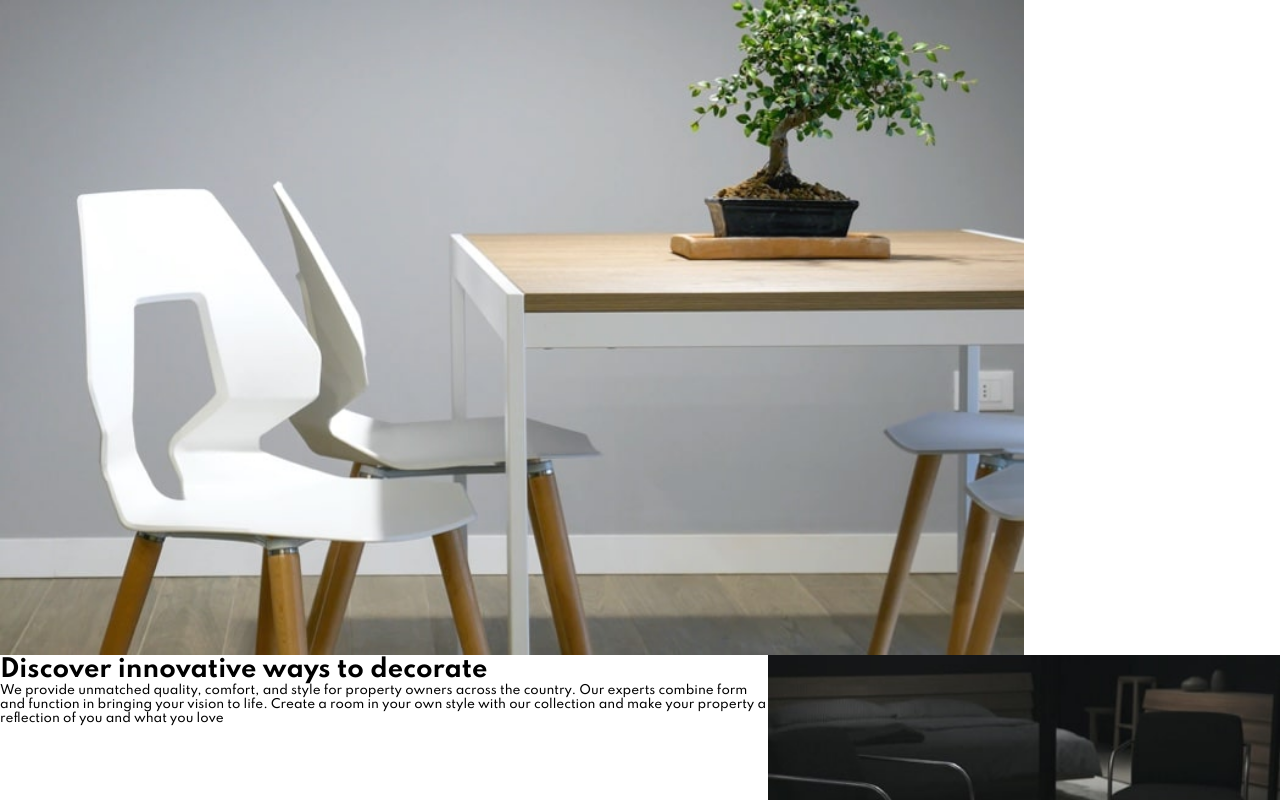
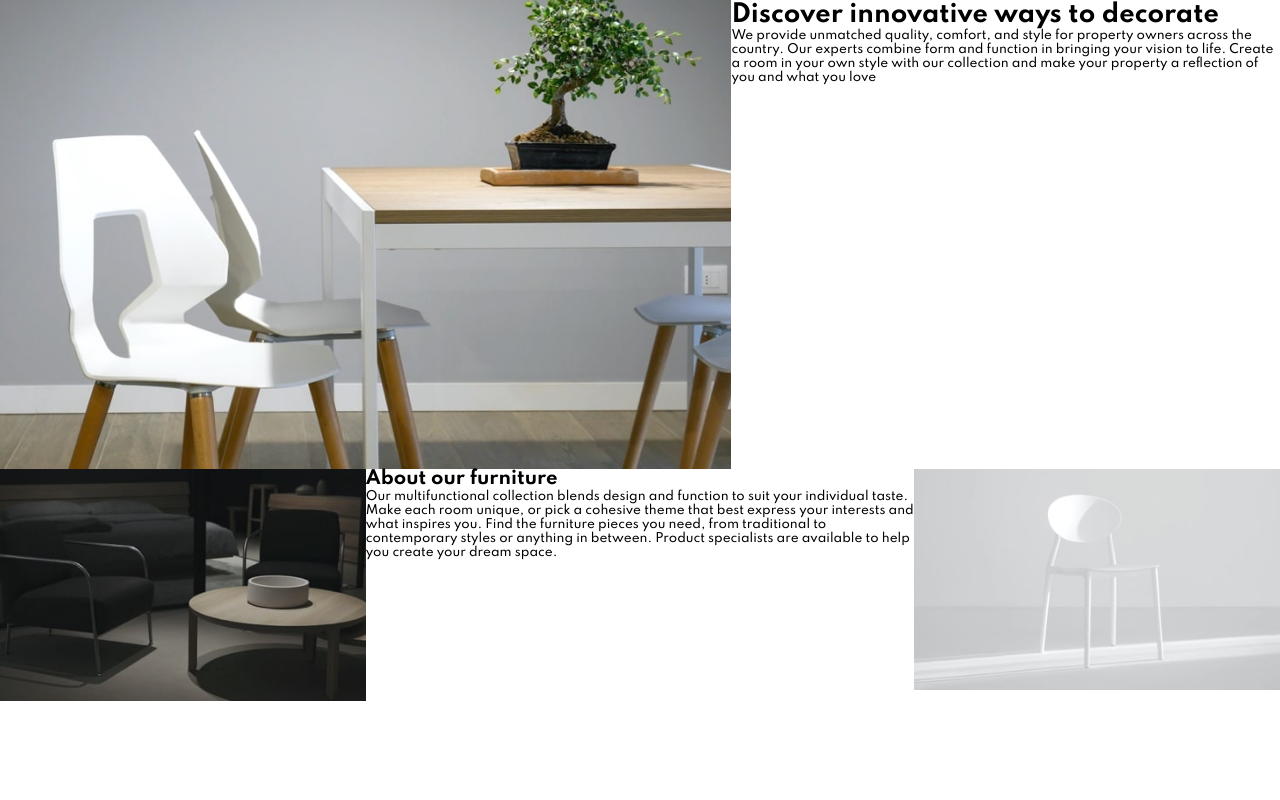
Before and after one commit to NightClover-code/room-homepage-ecommerce, a React (Create React App) app: page / in a window 1280 px wide. Shown: the top 800 px of the page. Built offline with nearby package versions, Linux system fonts and the light colour scheme.

Commit message:
resized the ui

```diff
--- a/src/components/StyledElements/BottomGridElements.jsx
+++ b/src/components/StyledElements/BottomGridElements.jsx
@@ -1,14 +1,14 @@
 import styled from 'styled-components';
 
 export const AboutDark = styled.div`
-  grid-column: span 2;
+  grid-area: about_dark;
 `;
 export const AboutLight = styled.div`
-  grid-column: span 2;
+  grid-area: about_light;
 `;
 export const AboutContent = styled.div`
   width: 100%;
-  grid-column: span 3;
+  grid-area: about_content;
 `;
 export const TitleBottom = styled.h2``;
 export const DescriptionBottom = styled.div``;
--- a/src/components/StyledElements/MainGridElements.jsx
+++ b/src/components/StyledElements/MainGridElements.jsx
@@ -1,9 +1,13 @@
 import styled from 'styled-components';
 
 export const GridContainer = styled.div`
-  width: 100%;
-  min-height: 100vh;
   display: grid;
-  grid-template-columns: repeat(auto-fill, minmax(250px, 1fr));
-  /* grid-template-rows: 500px; */
+  grid-template-columns: repeat(7, 1fr);
+  grid-template-rows: repeat(4, 1fr);
+  justify-content: center;
+  grid-template-areas:
+    'hero hero hero hero content content content'
+    'hero hero hero hero content content content'
+    'about_dark about_dark about_content about_content about_content about_light about_light'
+    'about_dark about_dark about_content about_content about_content about_light about_light';
 `;
--- a/src/components/StyledElements/TopGridElements.jsx
+++ b/src/components/StyledElements/TopGridElements.jsx
@@ -1,15 +1,16 @@
 import styled from 'styled-components';
 
 export const HeroSection = styled.div`
-  grid-column: span 4;
+  grid-area: hero;
 `;
 export const TextContentContainer = styled.div`
-  grid-column: span 3;
+  grid-area: content;
 `;
 export const TextContent = styled.div``;
 export const TitleTop = styled.h1``;
 export const DescriptionTop = styled.div``;
 export const Image = styled.img`
+  width: 100%;
   height: 100%;
-  width: 100%;
+  object-fit: cover;
 `;
--- a/src/css/app.css
+++ b/src/css/app.css
@@ -7,8 +7,7 @@
 }
 
 .app__container {
-  width: 100%;
-  min-height: 100vh;
+  height: 100vh;
   overflow: hidden;
   margin: auto;
   font-size: 12px;
@@ -18,6 +17,6 @@
 .app__container .wrapper {
   width: 100%;
   min-width: 280px;
-  max-width: 2000px;
+  margin: auto;
 }
 /*# sourceMappingURL=app.css.map */
--- a/src/sass/app.scss
+++ b/src/sass/app.scss
@@ -5,8 +5,7 @@
   box-sizing: border-box;
 }
 .app__container {
-  width: 100%;
-  min-height: 100vh;
+  height: 100vh;
   overflow: hidden;
   margin: auto;
   font-size: 12px;
@@ -14,6 +13,6 @@
   .wrapper {
     width: 100%;
     min-width: 280px;
-    max-width: 2000px;
+    margin: auto;
   }
 }
```
Also changed, not shown: 2 other files (tests, documents, lock files or other folders).
